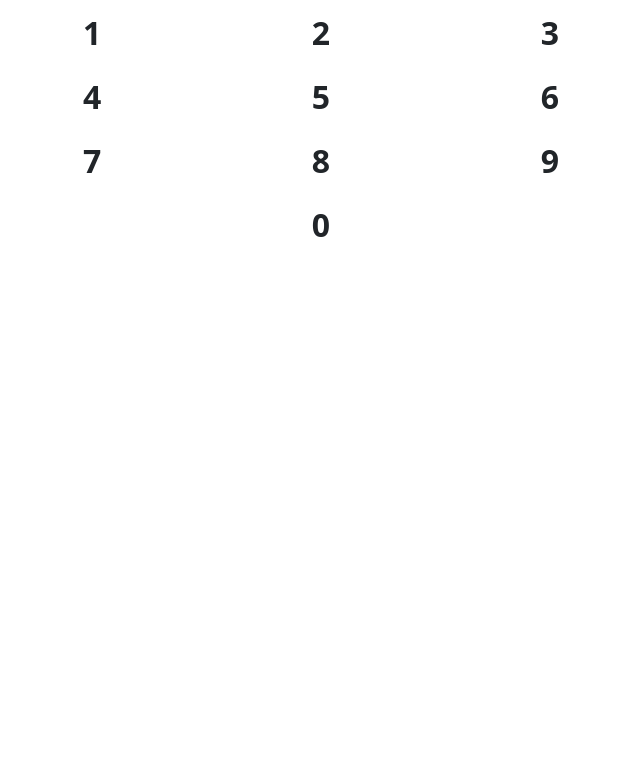
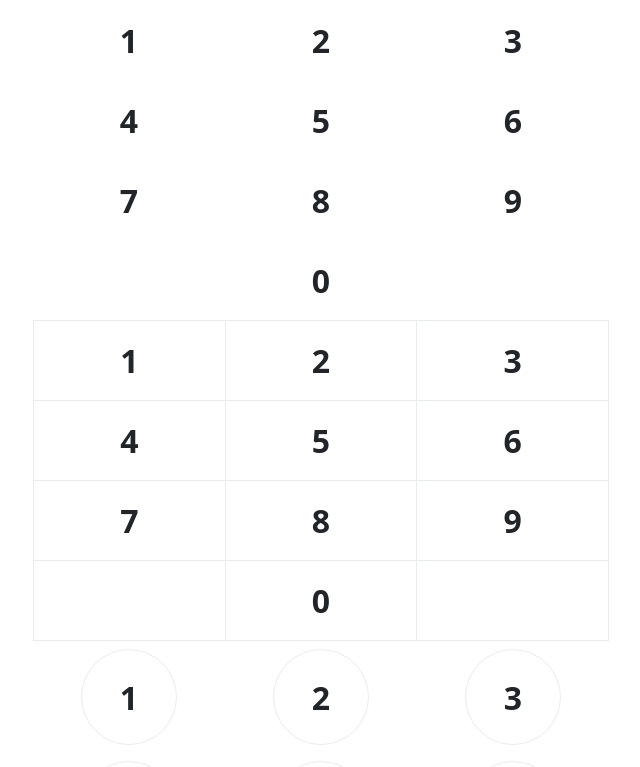
Before and after one commit to saneef/numeric-keypads, a Svelte app: page / in a window 1280 px wide. Shown: the top 767 px of the page, without its empty margins (319-959 px from the left). Built offline with nearby package versions, Linux system fonts and the light colour scheme.

Commit message:
feat(numeric-keypad): adds more style variants

```diff
--- a/src/App.svelte
+++ b/src/App.svelte
@@ -1,17 +1,18 @@
 <script>
 	import NumericKeypad from "./NumericKeypad.svelte";
-
-	export let name;
 </script>
 
 <style>
 	:global(html) {
 		--color-dark: #212529;
 		--color-light: #f8f9fa;
+		--color-border: #e9ecef;
 
 		--color-success: #37b24d;
 		--color-warning: #f59f00;
 		--color-danger: #f03e3e;
+
+		--border-width: 1px;
 
 		color: var(--color-dark);
 	}
@@ -24,10 +25,12 @@
 	div {
 		margin-left: auto;
 		margin-right: auto;
-		max-width: 75ch;
+		max-width: 36rem;
 	}
 </style>
 
 <div>
 	<NumericKeypad />
+	<NumericKeypad variant="bordered"/>
+	<NumericKeypad variant="circular"/>
 </div>
--- a/src/NumericKeypad.svelte
+++ b/src/NumericKeypad.svelte
@@ -1,6 +1,8 @@
 <script>
 	import Check from "./icons/Check.svg.svelte";
 	import Backspace from "./icons/Backspace.svg.svelte";
+
+	export let variant = 'default';
 
 	function onConfirm() {
 		console.log("confirm");
@@ -38,11 +40,11 @@
 	}
 
 	button:active {
-		background-color: lightgrey;
+		background-color: var(--color-border);
 	}
 
 	.btn {
-		min-height: 2em;
+		min-height: 2.5em;
 	}
 
 	.btn--last-digit {
@@ -62,10 +64,35 @@
 	.icon {
 		max-width: 0.95em;
 		display: inline-block;
+		vertical-align: middle;
+	}
+
+	.bordered {
+		border: 1px solid var(--color-border);
+		border-right-width: 0;
+		border-bottom-width: 0;
+	}
+
+	.bordered .btn {
+		border: 1px solid var(--color-border);
+		border-left-width: 0;
+		border-top-width: 0;
+	}
+
+	.circular {
+		justify-items: center;
+	}
+
+	.circular .btn {
+		height: 3em;
+		width: 3em;
+		border: 1px solid var(--color-border);
+		margin: .25em;
+		border-radius: 2000px;
 	}
 </style>
 
-<div class="grid">
+<div class="grid {variant !== 'default' ? variant : ''}">
 	<button class="btn">1</button>
 	<button class="btn">2</button>
 	<button class="btn">3</button>
```
